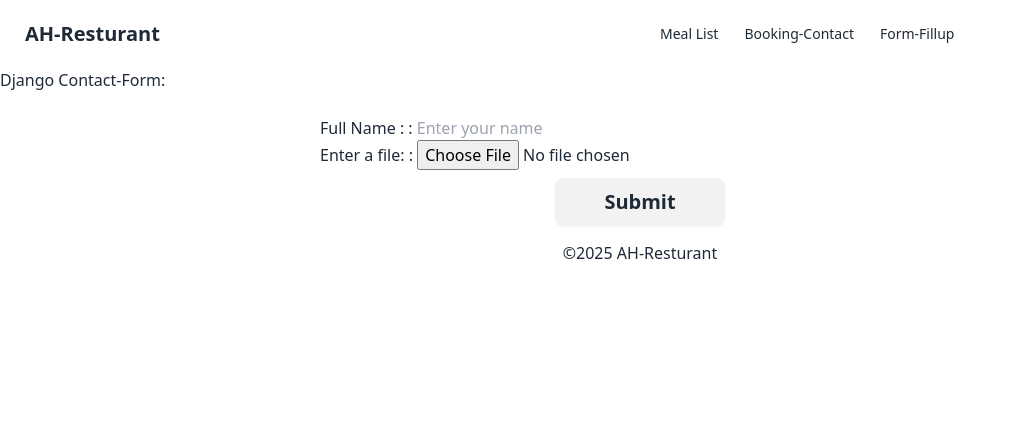
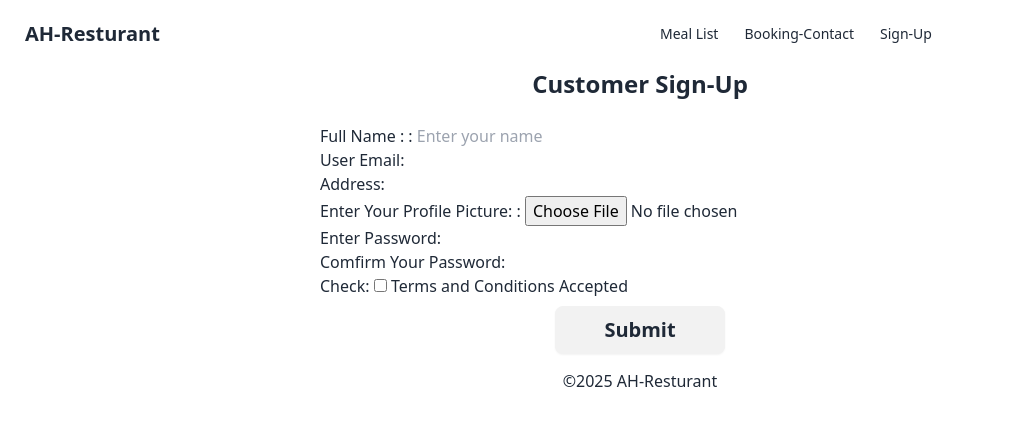
Before and after one commit to alaminatcs/Task, a Django app: page /meal/contact/ in a window 1280 px wide. Shown: the top 426 px of the page, without its empty margins (0-1016 px from the left). Run offline with Django 5.2, Linux system fonts and the light colour scheme; some libraries are stand-ins or nearby versions.

Commit message:
end django-form

```diff
--- a/django-model/meal_list/form.py
+++ b/django-model/meal_list/form.py
@@ -1,22 +1,52 @@
 from django import forms
+from django.core import validators
+
+# customize function will be used inside the validators
+def len_check(value):
+    if len(value) < 10:
+        raise forms.ValidationError("Enter a value at least 10 chars")
 
 class djangoForm(forms.Form):
-    name = forms.CharField(label="Full Name : ", error_messages={'required': 'Please enter your name.'}, widget=forms.TextInput(attrs = {'id' : 'text_area', 'class' : 'class1 class2', 'placeholder' : 'Enter your name'}))
-    # email = forms.EmailField(label = "User Email")
-    gender = [('M', 'Male'), ('F', 'Female')]
+    name = forms.CharField(label="Full Name : ", widget=forms.TextInput(attrs={'id':'text_area', 'class':'class1 class2', 'placeholder':'Enter your name'}))
+    email = forms.EmailField(label = "User Email")
+
+    # gender = [('M', 'Male'), ('F', 'Female')]
     # sex = forms.ChoiceField(choices = gender, widget = forms.RadioSelect)
 
+    address = forms.CharField(validators=[len_check])
+
     # birthday = forms.CharField(required=False, widget = forms.DateInput(attrs = {'type' : 'date'}))
+
     # appointment = forms.CharField(widget=forms.DateInput(attrs= {'type' : 'datetime-local'}))
 
-    meals = [('P', 'Pepperoni'), ('M', 'Mashroom'), ('B', 'Beef')]
+    # meals = [('P', 'Pepperoni'), ('M', 'Mashroom'), ('B', 'Beef')]
     # item = forms.MultipleChoiceField(choices = meals, widget = forms.CheckboxSelectMultiple)
 
-    file = forms.FileField(label = 'Enter a file: ')
+    # form validations: using django built-in validations by validators
+    file = forms.FileField(label = 'Enter Your Profile Picture: ', validators=[validators.FileExtensionValidator(['jpg', 'jpeg', 'png'], message='Upload correct file type')])
 
-    # check = forms.BooleanField(help_text = "Terms and Conditions Accepted")
+    password = forms.CharField(label='Enter Password', widget=forms.PasswordInput)
+
+    confirm_password = forms.CharField(label='Comfirm Your Password', widget=forms.PasswordInput)
+
+    check = forms.BooleanField(help_text = "Terms and Conditions Accepted")
+
+    # using manual validations
+    def clean(self):
+        cleaned_data = super().clean()
+        # vname = self.cleaned_data['name']
+        # if len(vname) < 6:
+            # raise forms.ValidationError('Name should be at least 6 words')
+
+        mail = self.cleaned_data['email']
+        if not mail.endswith('.com'):
+            raise forms.ValidationError('Mail must be end with .com')
+
+        pas = self.cleaned_data['password']
+        con_pas = self.cleaned_data['confirm_password']
+        if pas != con_pas:
+            raise forms.ValidationError("Password Doesn't matched")
 
 
-    # form validations
-    # def clean(self):
-    #     cleaned_data =  super().clean()
+    # for name validations by using built-in validators use the below attributes
+    # validators=[validators.MinLengthValidator(5, message='Required at least 5 characters')]
--- a/django-model/meal_list/templates/form.html
+++ b/django-model/meal_list/templates/form.html
@@ -1,6 +1,8 @@
 {% extends 'base.html' %} {% block content %}
 {% load tailwind_filters %}
-<h1>Django Contact-Form:</h>
+<div>
+    <h1 class="text-center text-2xl font-bold">Customer Sign-Up</h>
+</div>
 <form class="w-1/2 m-auto pt-6" method="POST" enctype="multipart/form-data">
     {% csrf_token %}
     {{ form | crispy }}
--- a/django-model/templates/base.html
+++ b/django-model/templates/base.html
@@ -12,8 +12,10 @@
     {% include 'header.html' %}
     <main>
         {% block content %}
-        <h1>Welcome to the Home Page</h1>
-        <p>This is the home page of the Django application.</p>
+        <div class="text-center text-2xl font-bold py-8">
+            <h1>Welcome to the Home Page</h1>
+            <p>This webpage created for the purpose of Django-Form Learning.</p>
+        </div>
         {% endblock %}
     </main>
     {% include 'footer.html' %}
--- a/django-model/templates/header.html
+++ b/django-model/templates/header.html
@@ -6,17 +6,17 @@
               {% comment %} <li><a style="padding-right: 10px" href={% url 'home' %}>Home</a></li> {% endcomment %}
               <li><a style="padding-right: 10px" href={% url 'meals' %}>Meal List</a></li>
               <li><a style="padding-right: 10px" href={% url 'order' %}>Booking-Contact</a></li>
-              <li><a style="padding-right: 10px" href={% url 'contact' %}>Form-Fillup</a></li>
+              <li><a style="padding-right: 10px" href={% url 'contact' %}>Sign-Up</a></li>
             </ul>
           </div>
-          <a class="btn btn-ghost text-xl" href={% url 'meals' %}>AH-Resturant</a>
+          <a class="btn btn-ghost text-xl" href={% url 'home' %}>AH-Resturant</a>
         </div>
         <div class="navbar-center hidden lg:flex">
           <ul class="menu menu-horizontal px-1">
             {% comment %} <li><a style="padding-right: 10px" href={% url 'home' %}>Home</a></li> {% endcomment %}
             <li><a style="padding-right: 10px" href={% url 'meals' %}>Meal List</a></li>
             <li><a style="padding-right: 10px" href={% url 'order' %}>Booking-Contact</a></li>
-            <li><a style="padding-right: 10px" href={% url 'contact' %}>Form-Fillup</a></li>
+            <li><a style="padding-right: 10px" href={% url 'contact' %}>Sign-Up</a></li>
           </ul>
         </div>
     </div>
```
Also changed, not shown: django-model/meal_list/uploads/image1.jpeg (deleted), django-model/meal_list/uploads/image_2.jpg (added), django-model/meal_list/uploads/mind-journal.jpg (added), 2 other files.
